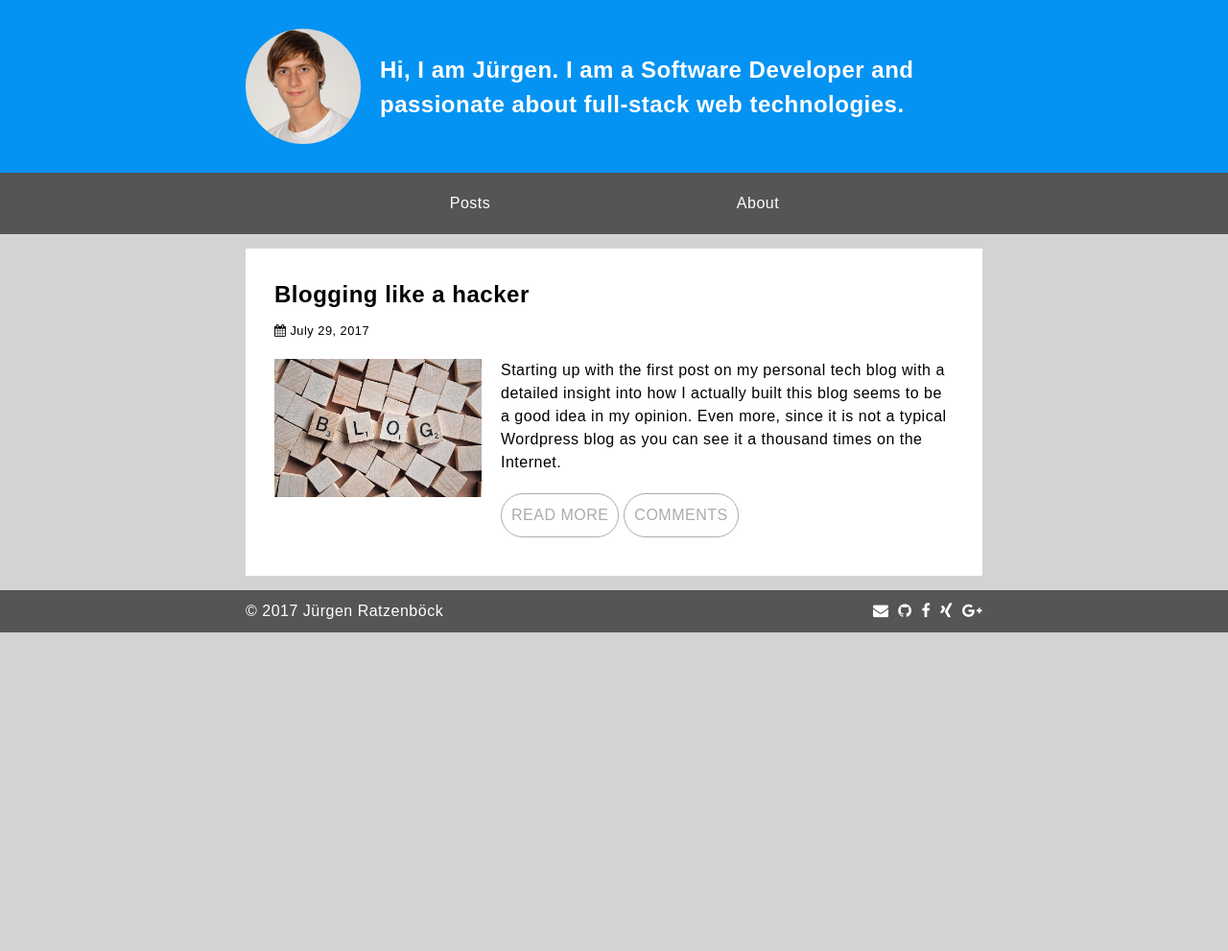
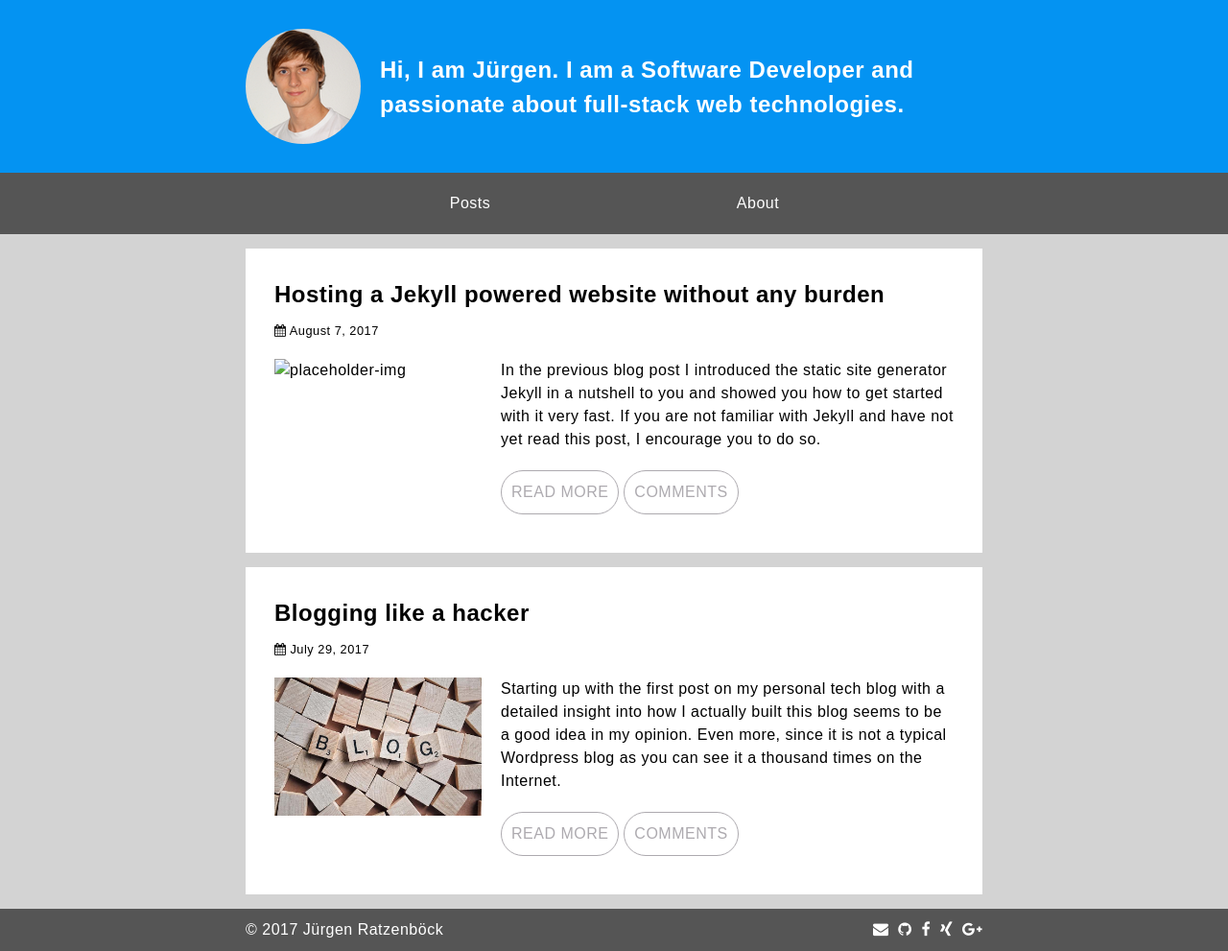
Before and after one commit to jratzenboeck/jratzenboeck-blog, a Jekyll site: the page built from index.md, in a window 1280 px wide. Shown: the whole page at 96% size. Built offline with Jekyll 4.4.1, drawn with Linux system fonts in a browser that asks for light colours; comment, search, counter and statistics services are not loaded; before the commit the page ends 900 px from its top, so only the background shows below that; some of the changed lines change nothing that is shown.

Commit message:
* Add second blog post about hosting Jekyll website on GitHub Pages. * Extract default variables which are the same for every blog post to global config.

````diff
--- a/_config.yml
+++ b/_config.yml
@@ -25,3 +25,14 @@ sass:
   style: compressed
 plugins:
   - jekyll-feed
+
+# Defaults
+
+defaults:
+  -
+    scope:
+      path: ""
+      type: "posts"
+    values:
+      layout: "post"
+      comments: true
--- a/_posts/2017-07-29-blogging-like-a-hacker.md
+++ b/_posts/2017-07-29-blogging-like-a-hacker.md
@@ -1,9 +1,7 @@
 ---
-layout: post
 title: "Blogging like a hacker"
 category: Web
 tags: Blog, Jekyll, hacker
-comments: true
 ---
 
 Starting up with the first post on my personal tech blog with a detailed insight into how I
--- /dev/null
+++ b/_posts/2017-08-07-hosting-on-github-pages.md
@@ -0,0 +1,203 @@
+---
+title: Hosting a Jekyll powered website without any burden
+category: DevOps
+tags: Blog, Hosting, GitHub, Cloudflare
+---
+
+In the previous blog post I introduced the static site generator Jekyll in a nutshell to you and showed you how to get
+started with it very fast. If you are not familiar with Jekyll and have not yet read this post, I encourage you to do so.
+<!--more-->
+You will not regret it, I promise. I hope you are ready now to come along with me on the journey to launch our brand-new website
+and make it available to the world outside of our four walls.
+
+In the following few paragraphs I want to show you the steps I did for my personal blog to bring it from my local development
+environment to the Internet. Before I started working on hosting my website, I summarized my primary goals I wanted to achieve
+for my publicly available website, namely the following:
+
+* <b>Easy and convenient updating</b>
+
+  It has high priority for me to publish any updates to my website, no matter whether these are my regular blog posts or any
+  fixes and improvements, as quickly and smoothly as possible. Especially in nowadays DevOps movement it should not
+  be the case to ssh into a server and manually copy files using scp or anything similar to that.
+
+* <b>Custom domain</b>
+
+* <b>Cheap</b>
+
+  Since the website is just a personal blog I do not want to invest much money for hosting.
+
+* <b>Good web performance</b>
+
+  My aim was to see the green color when analyzing the website with
+  <a href="https://developers.google.com/speed/pagespeed/" title="Google Pagespeed" target="_blank">Google Pagespeed</a>.
+  Therefore it is necessary to be able to adjust Caching behavior for the assets.
+
+* <b>Fast and convenient configuration of infrastructure</b>
+
+  Configuring web server infrastructure should be doable with low effort.
+
+* <b>HTTPS</b>
+
+  Since HTTPS is essential for website visitors and is also honored in ranking algorithms of search engines like Google,
+  I set it on my goal list as well. Although it is not a definite requirements for this rather small personal website where
+  users do not enter any confident information, there are services where you can get a free certificate and thus it
+  makes sense to me to pay attention to this.
+
+As the goals are set now, let's start with the practical hosting tour. When I scanned through the documentation on the
+<a href="https://jekyllrb.com" title="Jekyll Website" target="_blank">Jekyll website</a>, I saw the hint that GitHub uses
+this technology on their provided hosting opportunity called GitHub Pages and this appeared to me as a promising option.
+
+## Hosting on GitHub Pages
+I assume you have a valid GitHub account which you can use to place your Jekyll powered site into a git repository.
+I will skip the steps to create a git repository on GitHub and commit your code there since this out of scope of this post.
+The necessary git commands are mentioned on GitHub after you created the repository anyway.
+Hint: Add a .gitignore file to your project to exclude files and folders which should not go into the repository.
+My .gitignore file has the following content.
+
+```
+# Created by .ignore support plugin (hsz.mobi)
+### Jekyll template
+_site/
+.sass-cache/
+.jekyll-metadata
+
+### IntelliJ Project files
+.idea/
+*.iml
+```
+
+In IntelliJ for instance you can select Jekyll as framework and it creates
+a .gitignore file which is pre-filled automatically with the right content to exclude.
+
+Now the only thing you have to do to publish your website to GitHub Pages is to first go to the overview page of your project
+on GitHub and then click the Settings tab on the right hand side of the top bar. If you scroll down a bit you will find
+a section called GitHub Pages as illustrated in the figure below.
+
+![GitHub Pages settings]({{site.baseurl}}/assets/img/2017-08-07/ghpages.png)
+
+Just select a branch like `master` and save. After saving you can inspect your website already
+under the provided domain `https://<repository-name>.github.io`.
+
+This was quite easy, wasn't it. If you now change something in your code and commit and push to the branch you selected
+as source for GitHub Pages, the Jekyll engine gets started at GitHub and automatically re-builds your site using the
+`jekyll build` command.  One more important thing which should be especially considered for Jekyll is the special `gh-pages` branch.
+If you use a conditional statement to check whether the Jekyll environment is production, like
+I showed it in a code example in my previous blog post, you should use such a branch in your project as the mainline branch.
+If you do so, GitHub Pages will build your site automatically with the environment set to `production` which is quite convenient.
+
+Now, after pushing to the origin of your selected branch in GitHub, you can see your reflected changes a few seconds later on live. Awesome.
+We have hosted our website by just creating a git repository, checking in our code and without configuring anything. Moreover as you may
+have noticed it is served via HTTPS and without any costs.
+However, if you want to have your own customer domain read on.
+
+## Use your custom domain with GitHub Pages
+After your have bought your favorite domain you can start now to link it to the hosted website on GitHub Pages. First of
+all you have to decide whether you want to serve it via an Apex domain, a CNAME or both. In my case I wanted to make the site
+accessible over the root domain as well as over the www subdomain.
+
+### Add custom domain to GitHub Pages site
+The first step after you have purchased your domain is to add the domain to the GitHub Pages settings. Therefore just enter
+your domain in the text box "Custom domain" in the presented GitHub pages section and save it. This adds a new file CNAME
+to your project which indicates that your site should be served via this domain.
+
+### Setup Apex domain at your DNS provider
+To setup your apex domain you have to use the provided web interface of your DNS provider. Usually you can manually create
+a new DNS record with type A. This requires you to point that record to IP address(es) which in case of GitHub Pages are
+`192.30.252.153` and `192.30.252.154`. Read more details <a href="https://help.github.com/articles/setting-up-an-apex-domain/" title="GitHub Pages Apex Domain" target="_blank">here</a>
+The nasty part now is that you usually have to wait some hours (up to a day) until your DNS changes
+are reflected and your site gets accessible via your root domain. On Unix systems you can use `dig <your-domain> +noall +answer`
+to check if your changes have already gone through.
+
+### Setup www subdomain
+Since it is not much more effort, I (and also GitHub) recommend to set up a www subdomain as well.
+To do this you have to add another DNS record at your DNS provider, namely a CNAME. A CNAME does not point
+to one or more IP addresses but rather to a domain name which especially has the advantage of fault tolerance.
+In contrast to an A-record a change of the pointed IP address does not cause a downtime. Moreover
+your website will be reachable via www.<your-domain>.<tld> which is how most Internet users will access it.
+As it is with A-records you have to consider a similar waiting time until your changes are live. Again you can use dig to
+check this.
+
+If you have followed this guide, your Jekyll website should be hosted on GitHub Pages and accessible via a custom domain successfully.
+So far so good, most of the goals seem to be already reached but as you probably have noticed the HTTPS we had earlier with the
+freely provided github.io url is gone. Moreover a analysis by <a href="https://developers.google.com/speed/pagespeed/" title="Google Pagespeed" target="_blank">Google's Pagespeed</a>
+will most probably show some room for improvement when it comes to Caching. So, let's fix this.
+
+## Use Cloudflare CDN to leverage Caching and get free TLS
+You hopefully agree with me that hosting a Jekyll site on GitHub is very easy and convenient.
+No manual configuration of a web server and any system administration is necessary. I think I did not promise too much.
+But there is nearly no advantage without a drawback and so it is the same here. Since GitHub manages everything for you
+when it comes to hosting, you have no opportunities to set any Cache headers or place a SSL certificate anywhere.
+Below the textbox where you entered your custom domain GitHub also lets you know that HTTPS cannot be enabled for a custom domain.
+So, what to do now? Luckily I quickly found a solution for this by placing a CDN in front of the GitHub Pages infrastructure.
+<a href="https://cloudflare.com" title="Cloudflare CDN" target="_blank">Cloudflare CDN</a> seems to be a good choice here since it first of all also provides a
+free plan which allows to customize caching behavior, 3 free page rules where you can setup for instance redirects and
+also offers a solution for the SSL challenge.
+![Cloudflare Landing Page]({{site.baseurl}}/assets/img/2017-08-07/cloudflareLanding.png)
+### Use Cloudflare nameservers for your domain
+After you have created your free Cloudflare account you can start to use it for your brand-new custom domain by following
+a few wizard steps. First of all you have to start scanning for your domain by entering your domain as indicated in the image below.
+![Cloudflare Domain Scanning]({{site.baseurl}}/assets/img/2017-08-07/cloudflareScanning.png)
+The scanning process takes a few minutes before you are provided with an overview on the existing
+DNS records and nameservers. It already gives you the hint that you have to change the nameservers to use
+the mentioned Cloudflare nameservers. Therefore you have to lookup the nameserver configuration at the web interface
+of your DNS provider. In addition you can add or modify DNS record entries and decide which ones
+should go through Cloudflare.
+![Cloudflare DNS records]({{site.baseurl}}/assets/img/2017-08-07/cloudflareDnsRecords.png)
+![Cloudflare Nameservers]({{site.baseurl}}/assets/img/2017-08-07/cloudflareNameservers.png)
+This is basically the essential configuration step here. You can leave any other setting presented to you in the wizard
+as it is for now. We will adjust the (to me) important ones afterwards. As expected, nameserver changes may take a longer
+time again to actually take effect.
+
+### Enable SSL
+Serving your website via SSL is only setting the encryption to "Full" under the "Crypto" tab.
+As it says in the description it can take up to 24 hours to provide you with a new certificate.
+In case of SSL some strange behavior can occur with Cloudflare. At least in my case it happened that I could already
+access my website via https a few hours after the change but the next request again showed me the following error.
+
+![Cloudflare SSL Site is not secure]({{site.baseurl}}/assets/img/2017-08-07/cloudflareConnectionNotPrivate.png)
+
+From this point on it sporadically worked and due to that reason I contacted the Cloudflare account on the next day.
+They responded a few hours later and told me that it took a while to provide the active certificate but everything should be working
+fine now. Indeed, from this point on HTTPs worked like a charm. The strange thing was that I evaluated the website with
+the free SSL verification service of <a href="https://startssl.com" title="StartSSL" target="_blank">StartSSL</a> hours before
+and it gave me a positive result. Accessing with Chrome and Safari nonetheless did not work as expected.
+Whatever really happened on Cloudflare's side after I contacted them, it at least worked.
+So, don't panic if takes really long until SSL is working.
+
+![SSL Labs Verification]({{site.baseurl}}/assets/img/2017-08-07/ssllabs.png)
+
+Since you probably do not want to allow any plain HTTP requests anymore, you have to get your requests only use HTTPS.
+
+To solve this there are basically two options:
+
+* Add a page rule to redirect all HTTP traffic to HTTPS: In the free plan you can add up to three rules under tab "Page Rules".
+  Add a rule for http://<your-domain>.com/* and set it to "Always use HTTPS".
+
+  ![Cloudflare Page Rules]({{site.baseurl}}/assets/img/2017-08-07/cloudflarePageRule.png)
+
+* Enable HSTS (HTTP Strict Transport Security): This is the latest mechanism to force HTTPS requests. The server adds to the
+  HTTP response an additional header which tells the browser that only HTTP connections via TLS are allowed in the future. Moreover
+  a timestamp in seconds indicates for how long only secure connections to this resource will be established.
+  HSTS is recommended since you can save the time of an additional request and your are not vulnerable to downgrade attacks.
+  <b>However, it is really important to consider that before enabling HSTS you have to ensure that you have a valid SSL certificate and plan
+  to serve your site only via HTTPS in the future since the browser sticks to HTTPS for as long as max-age is set!</b>
+
+  ![Cloudflare HSTS]({{site.baseurl}}/assets/img/2017-08-07/cloudflareHSTS.png)
+
+### Caching
+GitHub Pages automatically sets the caching time for assets to 2 hours which is too short to be honored by Google Pagespeed.
+With CloudFlare you can adjust Browser caching as you want to. These settings can be found under the Caching tab.
+This helps you to make your page load faster if a website visitor comes back and loads the site a second time.
+
+## Conclusion
+I hope you enjoyed reading this blog post and I somehow convinced you that GitHub Pages is an easy and cheap solution
+to get a Jekyll website public. In my opinion it is especially well suited for small web projects, like a personal blog,
+where you don't want to invest much money and bring your updates live very quickly. There is no doubt that GitHub Pages
+has its drawbacks as well and the limited configurability can introduce obstacles very soon if you need more customization but
+as with any software technology it mostly depends on the particular use case.
+In the second part, I introduced Cloudflare CDN which is a good choice to make your page load faster and be more secure.
+It can be easily used in conjunction with GitHub Pages as you have seen in the previous paragraphs. If you did some hands-on
+work next to reading this post, you have the possibility to look into the configuration options of Cloudflare in more detail.
+You will probably find some other useful settings you want to take an eye on.
+
+As always, if you have an questions or comments, don't be shy and just use the commenting function below.
````
Also changed, not shown: assets/img/2017-08-07/cloudflareConnectionNotPrivate.png (added), assets/img/2017-08-07/cloudflareDnsRecords.png (added), assets/img/2017-08-07/cloudflareHSTS.png (added), assets/img/2017-08-07/cloudflareLanding.png (added), assets/img/2017-08-07/cloudflareNameservers.png (added), assets/img/2017-08-07/cloudflarePageRule.png (added), assets/img/2017-08-07/cloudflareSSL.png (added), assets/img/2017-08-07/cloudflareScanning.png (added), assets/img/2017-08-07/ghpages.png (added), assets/img/2017-08-07/ssllabs.png (added).
